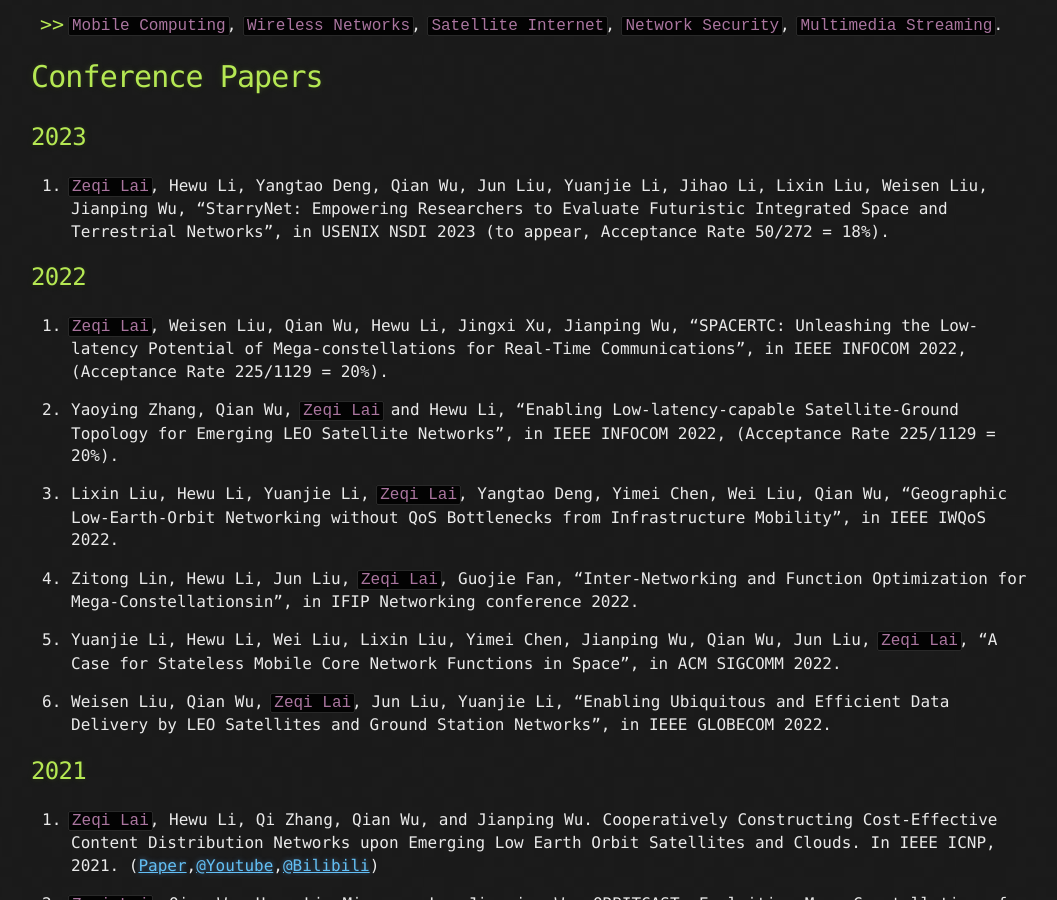
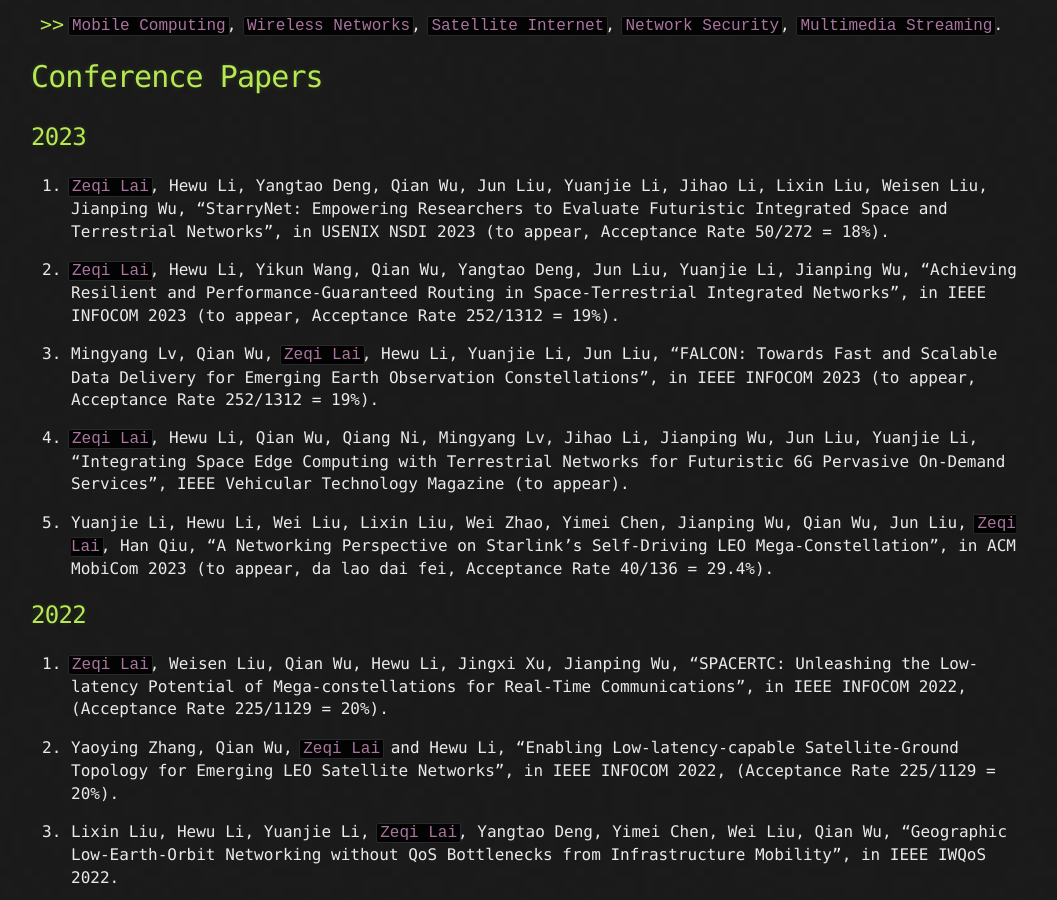
Before and after one commit to lzq8272587/lzq8272587.github.io, a Jekyll site: the page built from index.md, in a window 1280 px wide and 900 px high, scrolled down 1080 px. Shown: the whole window, without its empty margins (109-1166 px from the left). Built offline with Jekyll 4.4.1, drawn with Linux system fonts in a browser that asks for light colours; our own code applies the rules of GitHub Pages for plain Markdown files; some of the changed text lies outside the part shown.

Commit message:
Update index.md
Added latest paper information.

```diff
--- a/index.md
+++ b/index.md
@@ -34,6 +34,14 @@
 ##  2023
 
 1. `Zeqi Lai`, Hewu Li, Yangtao Deng, Qian Wu, Jun Liu, Yuanjie Li, Jihao Li, Lixin Liu, Weisen Liu, Jianping Wu, "StarryNet: Empowering Researchers to Evaluate Futuristic Integrated Space and Terrestrial Networks", in USENIX NSDI 2023 (to appear, Acceptance Rate 50/272 = 18%).
+
+2. `Zeqi Lai`, Hewu Li, Yikun Wang, Qian Wu, Yangtao Deng, Jun Liu, Yuanjie Li, Jianping Wu, "Achieving Resilient and Performance-Guaranteed Routing in Space-Terrestrial Integrated Networks", in IEEE INFOCOM 2023 (to appear, Acceptance Rate 252/1312 = 19%).
+
+3. Mingyang Lv, Qian Wu, `Zeqi Lai`, Hewu Li, Yuanjie Li, Jun Liu, "FALCON: Towards Fast and Scalable Data Delivery for Emerging Earth Observation Constellations", in IEEE INFOCOM 2023 (to appear, Acceptance Rate 252/1312 = 19%).
+
+4. `Zeqi Lai`, Hewu Li, Qian Wu, Qiang Ni, Mingyang Lv, Jihao Li, Jianping Wu, Jun Liu, Yuanjie Li, "Integrating Space Edge Computing with Terrestrial Networks for Futuristic 6G Pervasive On-Demand Services", IEEE Vehicular Technology Magazine (to appear).
+
+5. Yuanjie Li, Hewu Li, Wei Liu, Lixin Liu, Wei Zhao, Yimei Chen, Jianping Wu, Qian Wu, Jun Liu, `Zeqi Lai`, Han Qiu, "A Networking Perspective on Starlink's Self-Driving LEO Mega-Constellation", in ACM MobiCom 2023 (to appear, da lao dai fei, Acceptance Rate 40/136 = 29.4%).
 
 ##  2022
 
@@ -122,9 +130,11 @@
 
 # IETF Experience
 
-1. Problems and Requirements of Evaluation Methodology for Integrated Space and Terrestrial Networks, IETF-112, `Zeqi Lai`, Hewu Li, Yangtao Deng, Qian Wu, Jun Liu. ([https://datatracker.ietf.org/doc/slides-112-bmwg-problems-and-requirements-of-evaluation-methodology-for-integrated-space-and-terrestrial-networks/00/](https://datatracker.ietf.org/doc/slides-112-bmwg-problems-and-requirements-of-evaluation-methodology-for-integrated-space-and-terrestrial-networks/00/))
+1. Considerations for Benchmarking Network Performance in Satellite Internet Constellations, `Zeqi Lai', Hewu Li, Yangtao Deng, Qian Wu, Jun Liu. ([https://datatracker.ietf.org/doc/draft-lai-bmwg-sic-benchmarking/00/](https://datatracker.ietf.org/doc/draft-lai-bmwg-sic-benchmarking/00/))
 
-2. ISS BoF (Internet Storage Sync) IETF-94 (Yokohama) ([https://www.ietf.org/proceedings/94/slides/slides-94-iss-0.pdf](https://www.ietf.org/proceedings/94/slides/slides-94-iss-0.pdf)), ([https://irtf.org/raim-2015-slides/ic/lai.pdf](https://irtf.org/raim-2015-slides/ic/lai.pdf))
+2. Problems and Requirements of Evaluation Methodology for Integrated Space and Terrestrial Networks, IETF-112, `Zeqi Lai`, Hewu Li, Yangtao Deng, Qian Wu, Jun Liu. ([https://datatracker.ietf.org/doc/slides-112-bmwg-problems-and-requirements-of-evaluation-methodology-for-integrated-space-and-terrestrial-networks/00/](https://datatracker.ietf.org/doc/slides-112-bmwg-problems-and-requirements-of-evaluation-methodology-for-integrated-space-and-terrestrial-networks/00/))
+
+3. ISS BoF (Internet Storage Sync) IETF-94 (Yokohama) ([https://www.ietf.org/proceedings/94/slides/slides-94-iss-0.pdf](https://www.ietf.org/proceedings/94/slides/slides-94-iss-0.pdf)), ([https://irtf.org/raim-2015-slides/ic/lai.pdf](https://irtf.org/raim-2015-slides/ic/lai.pdf))
 
 
 
```
